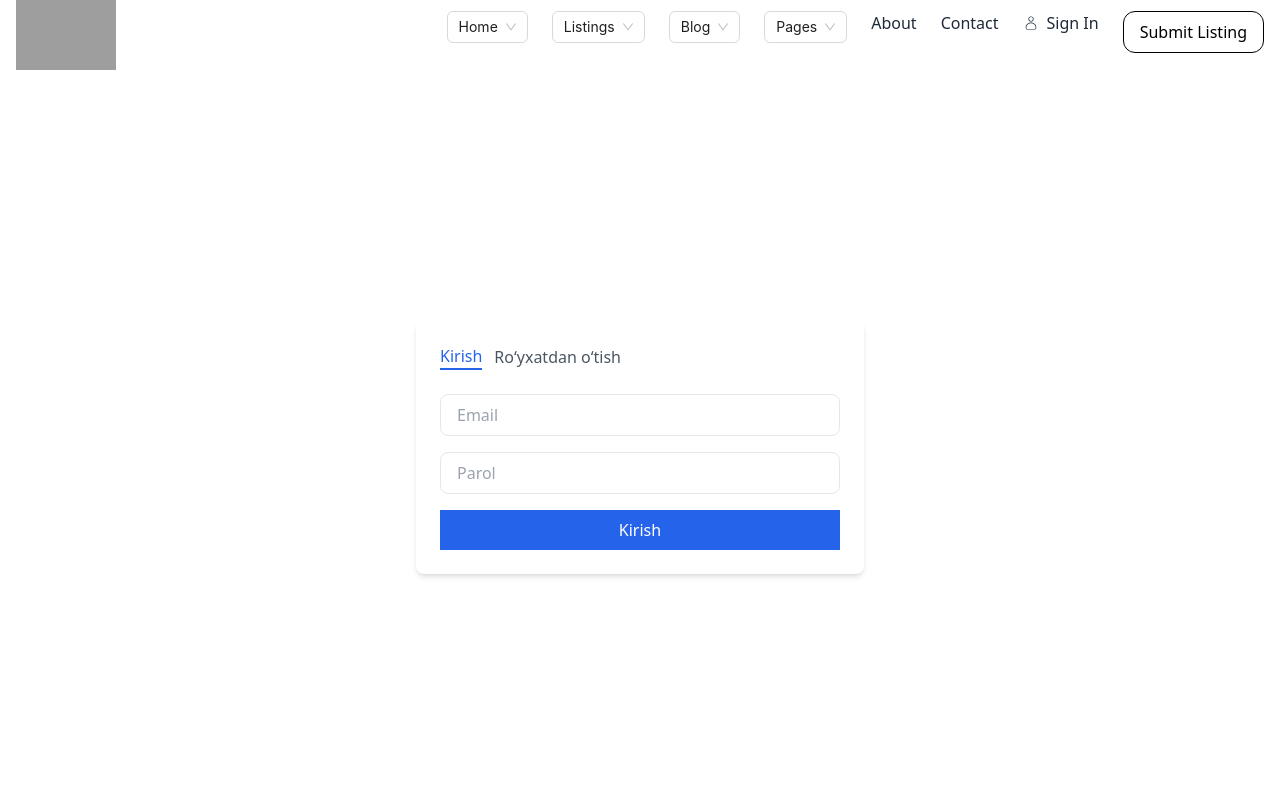
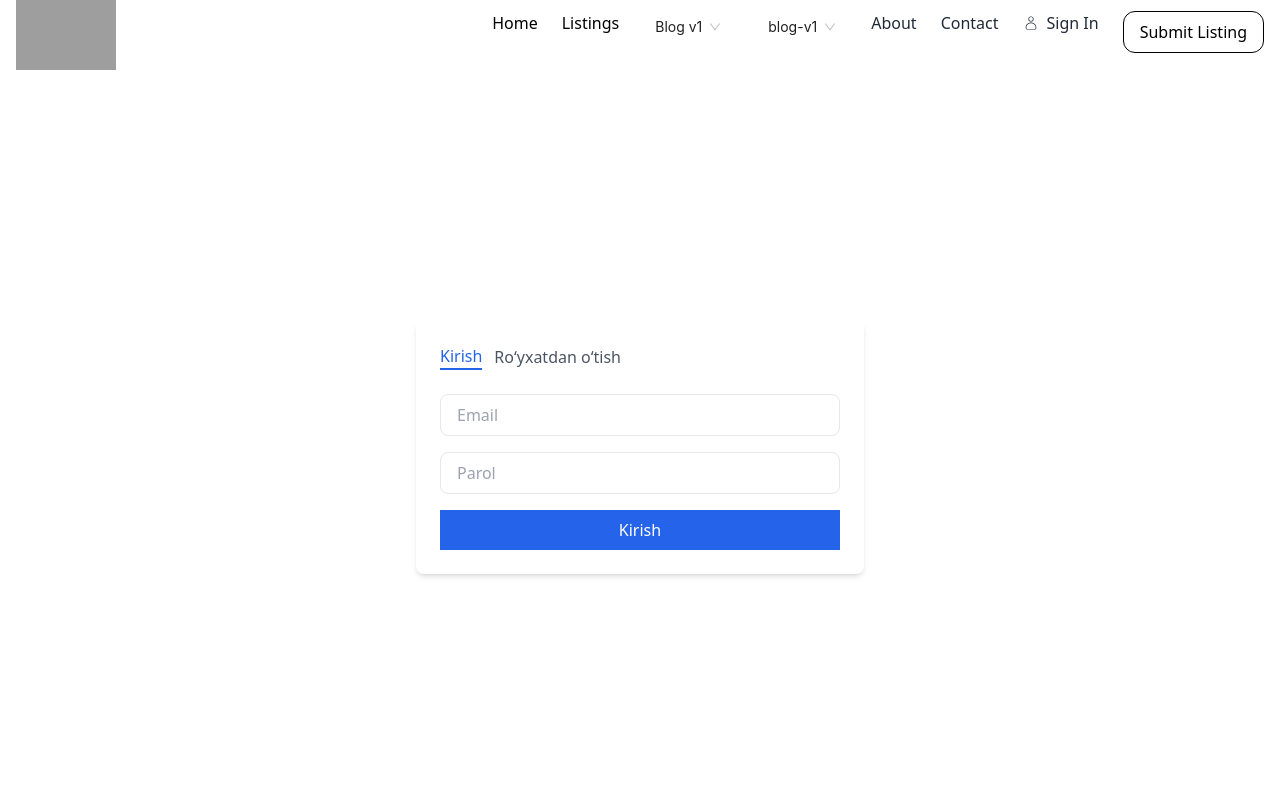
Before and after one commit to Abdulaziz20040/75-Car-Dealer, a React (Vite) app: page /signin in a window 1280 px wide. Shown: the top 800 px of the page. Built offline with nearby package versions, Linux system fonts and the light colour scheme; grey boxes are pictures that could not be loaded.

Commit message:
add login

```diff
--- a/src/Navbar/Navbar.jsx
+++ b/src/Navbar/Navbar.jsx
@@ -1,11 +1,22 @@
-import React from "react";
+import React, { useEffect, useState } from "react";
 import { Select } from "antd";
 import { Link, useNavigate } from "react-router-dom";
 import { CiUser } from "react-icons/ci";
+import { FaCaretDown } from "react-icons/fa";
 
 const { Option } = Select;
 
 function Navbar() {
+  const [isLoggedIn, setIsLoggedIn] = useState(false);
+
+  // LocalStorage'dan emailni o'qish
+  useEffect(() => {
+    const storedEmail = localStorage.getItem("email");
+    if (storedEmail) {
+      setIsLoggedIn(true); // Login holatini yangilash
+    }
+  }, []);
+
   const navigate = useNavigate();
 
   // Handle category change
@@ -29,36 +40,25 @@ function Navbar() {
 
         {/* Menu Items */}
         <div className="hidden md:flex space-x-6">
-          {/* Home Select */}
-          <Select
-            onChange={handleCategoryChange}
-            defaultValue="Home"
-            className="w-auto"
-            variant="outlined" // "bordered" -> "variant"
-            dropdownStyle={{ zIndex: 1050 }}
-          >
-            <Option value="Home-1">Home</Option>
-          </Select>
+          <Link to={"/Home-1"}>
+            <h1>Home</h1>
+          </Link>
 
-          {/* Listings Select */}
-          <Select
-            onChange={handleCategoryChange}
-            defaultValue="Listings"
-            className="w-auto"
-            variant="outlined" // "bordered" -> "variant"
-            dropdownStyle={{ zIndex: 1050 }}
-          >
-            <Option value="Listings">Listings</Option>
-            <Option value="Listings1">List v1</Option>
-          </Select>
-
+          <Link to={"/Listings"}>
+            <h1>Listings</h1>
+          </Link>
           {/* Blog Select */}
           <Select
             onChange={handleCategoryChange}
-            defaultValue="blog"
-            className="w-auto"
-            variant="outlined" // "bordered" -> "variant"
+            defaultValue="blog-v1"
+            className="text-center"
+            bordered={false} // Ant Design xususiyati bilan borderni o'chiramiz
             dropdownStyle={{ zIndex: 1050 }}
+            style={{
+              boxShadow: "none", // Shadowni o'chiramiz
+              backgroundColor: "transparent", // Orqa fonni shaffof qilish
+              padding: 0,
+            }}
           >
             <Option value="blog">Blog</Option>
             <Option value="blog-v1">Blog v1</Option>
@@ -68,10 +68,15 @@ function Navbar() {
           {/* Pages Select */}
           <Select
             onChange={handleCategoryChange}
-            defaultValue="pags"
-            className="w-auto"
-            variant="outlined" // "bordered" -> "variant"
+            defaultValue="blog-v1"
+            className="text-center"
+            bordered={false} // Ant Design xususiyati bilan borderni o'chiramiz
             dropdownStyle={{ zIndex: 1050 }}
+            style={{
+              boxShadow: "none", // Shadowni o'chiramiz
+              backgroundColor: "transparent", // Orqa fonni shaffof qilish
+              padding: 0,
+            }}
           >
             <Option value="pags">Pages</Option>
             <Option value="ShopPage">Shop Page</Option>
@@ -92,11 +97,19 @@ function Navbar() {
               Contact
             </button>
           </Link>
-          <Link to="/signin">
-            <button className="text-gray-800 flex gap-2 items-center hover:text-indigo-500">
-              <CiUser /> Sign In
-            </button>
-          </Link>
+          {isLoggedIn ? (
+            <Link to="/profile">
+              <button className="text-gray-800 flex gap-2 items-center hover:text-indigo-500">
+                <CiUser /> Profile
+              </button>
+            </Link>
+          ) : (
+            <Link to="/signin">
+              <button className="text-gray-800 flex gap-2 items-center hover:text-indigo-500">
+                <CiUser /> Sign In
+              </button>
+            </Link>
+          )}
           <Link to="/Listings1">
             <button className="bg-white px-4 py-2 rounded-xl border border-black">
               Submit Listing
--- a/src/pages/Auth/Login.jsx
+++ b/src/pages/Auth/Login.jsx
@@ -1,5 +1,6 @@
 import React, { useState } from "react";
 import { FaRegEye, FaRegEyeSlash } from "react-icons/fa";
+import { useNavigate } from "react-router-dom";
 
 const Login = () => {
   const [showPassword, setShowPassword] = useState(false);
@@ -11,6 +12,8 @@ const Login = () => {
   const [isRegister, setIsRegister] = useState(false);
   const [error, setError] = useState("");
   const [open, setopen] = useState(false);
+
+  const navigate = useNavigate();
 
   const handleToggle = () => {
     setIsRegister(!isRegister);
@@ -28,7 +31,6 @@ const Login = () => {
       setError("Ro‘yxatdan o‘tish uchun barcha maydonlarni to‘ldiring.");
       return;
     }
-
     const userData = { firstName, lastName, email, password, phone };
 
     try {
@@ -77,12 +79,18 @@ const Login = () => {
       const token = data?.data?.Authorize;
       if (token) {
         localStorage.setItem("authToken", token);
-        alert("Kirish muvaffaqiyatli amalga oshirildi!");
+        localStorage.setItem("email", email),
+          localStorage.setItem("lastName", lastName);
+        localStorage.setItem("firstName", firstName);
+        localStorage.setItem("phone", phone);
+        navigate(-1);
       }
     } catch (error) {
       setError(error.message);
     }
   };
+
+  //
 
   return (
     <div className="flex items-center justify-center min-h-screen">
--- a/src/pages/Details/DetailsV1.jsx
+++ b/src/pages/Details/DetailsV1.jsx
@@ -1,7 +1,7 @@
 import React from "react";
 
 function DetailsV1() {
-  return <div>DetailsV1</div>;
+  return <div className=" container mt-10">DetailsV1</div>;
 }
 
 export default DetailsV1;
--- a/src/pages/Home/Home.jsx
+++ b/src/pages/Home/Home.jsx
@@ -1,6 +1,8 @@
-import React from "react";
+import React, { useState } from "react";
 
 function Home() {
+  const [loading, setLoading] = useState(true);
+
   return (
     <div className=" container mt-10">
       Home <br />
--- a/src/pages/List/ListV1.jsx
+++ b/src/pages/List/ListV1.jsx
@@ -5,6 +5,7 @@ import { IoBookmarkOutline } from "react-icons/io5";
 import { MdOutlineSpeed } from "react-icons/md";
 
 import { Pagination, Select } from "antd";
+import { Link } from "react-router-dom";
 
 const { Option } = Select;
 
@@ -120,10 +121,12 @@ function ListV1() {
                 <span className="text-gray-700 font-semibold">
                   ${card.price || "999.99"}
                 </span>
-                <button className="text-blue-500 flex items-center gap-1 hover:underline">
-                  View Details
-                  <GoArrowUpRight className="text-xl" />
-                </button>
+                <Link to={`/details/${card.id}`}>
+                  <button className="text-blue-500 flex items-center gap-1 hover:underline">
+                    View Details
+                    <GoArrowUpRight className="text-xl" />
+                  </button>
+                </Link>
               </div>
             </div>
           </div>
--- /dev/null
+++ b/src/pages/Profil/Profil.jsx
@@ -0,0 +1,7 @@
+import React from "react";
+
+function Profil() {
+  return <div className=" container mt-10">Profil</div>;
+}
+
+export default Profil;
--- a/src/pages/Shop/Shop.jsx
+++ b/src/pages/Shop/Shop.jsx
@@ -3,6 +3,7 @@ import axios from "axios";
 import { Slider, Spin, Select, Pagination } from "antd";
 import { GoArrowUpRight } from "react-icons/go";
 import "../../App.css";
+import { Link } from "react-router-dom";
 
 const { Option } = Select;
 
@@ -148,10 +149,12 @@ const Shop = () => {
                       <span className="text-gray-700 font-semibold">
                         ${product.price || "999.99"}
                       </span>
-                      <button className="text-blue-500 flex items-center gap-1 hover:underline">
-                        View Details
-                        <GoArrowUpRight className="text-xl" />
-                      </button>
+                      <Link to={`/details/${product.id}`}>
+                        <button className="text-blue-500 flex items-center gap-1 hover:underline">
+                          View Details
+                          <GoArrowUpRight className="text-xl" />
+                        </button>
+                      </Link>
                     </div>
                   </div>
                 </div>
```
Also changed, not shown: src/Routes/AppRoutes.jsx (+15 -4 lines).
